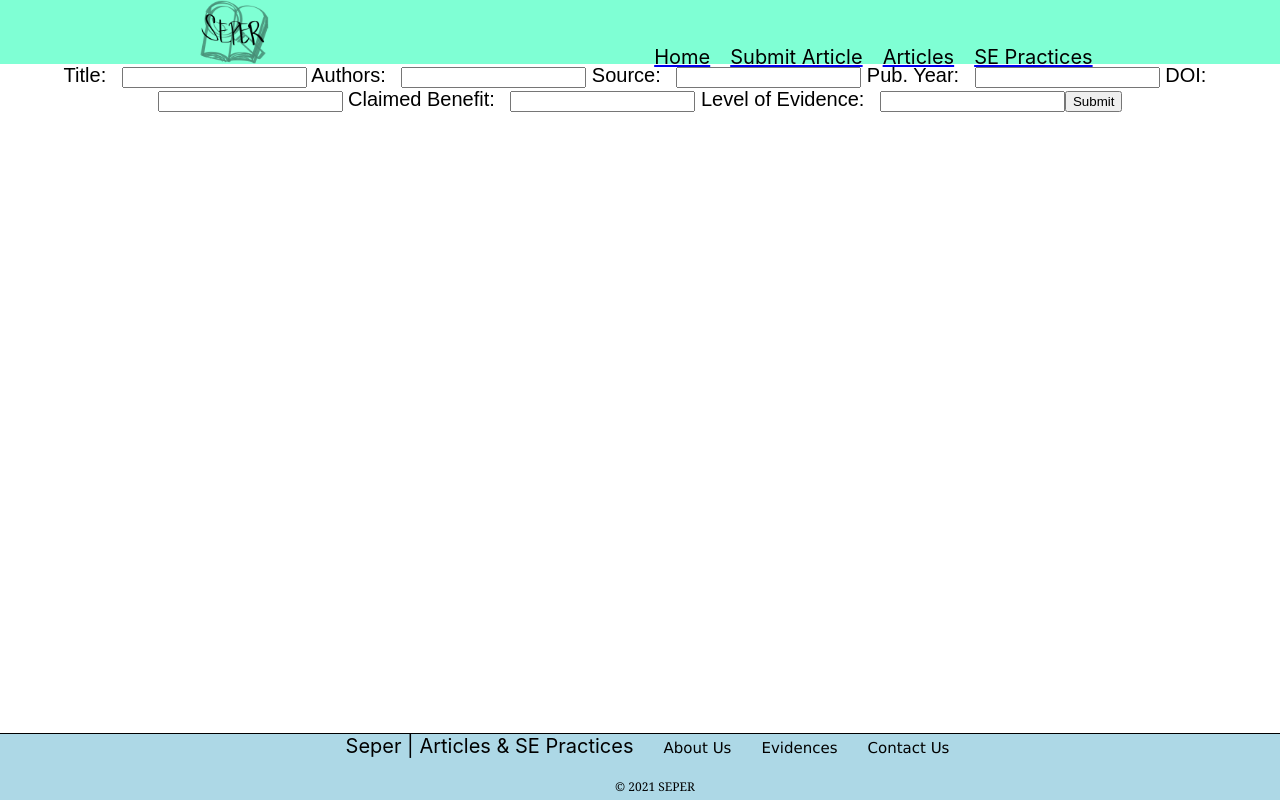
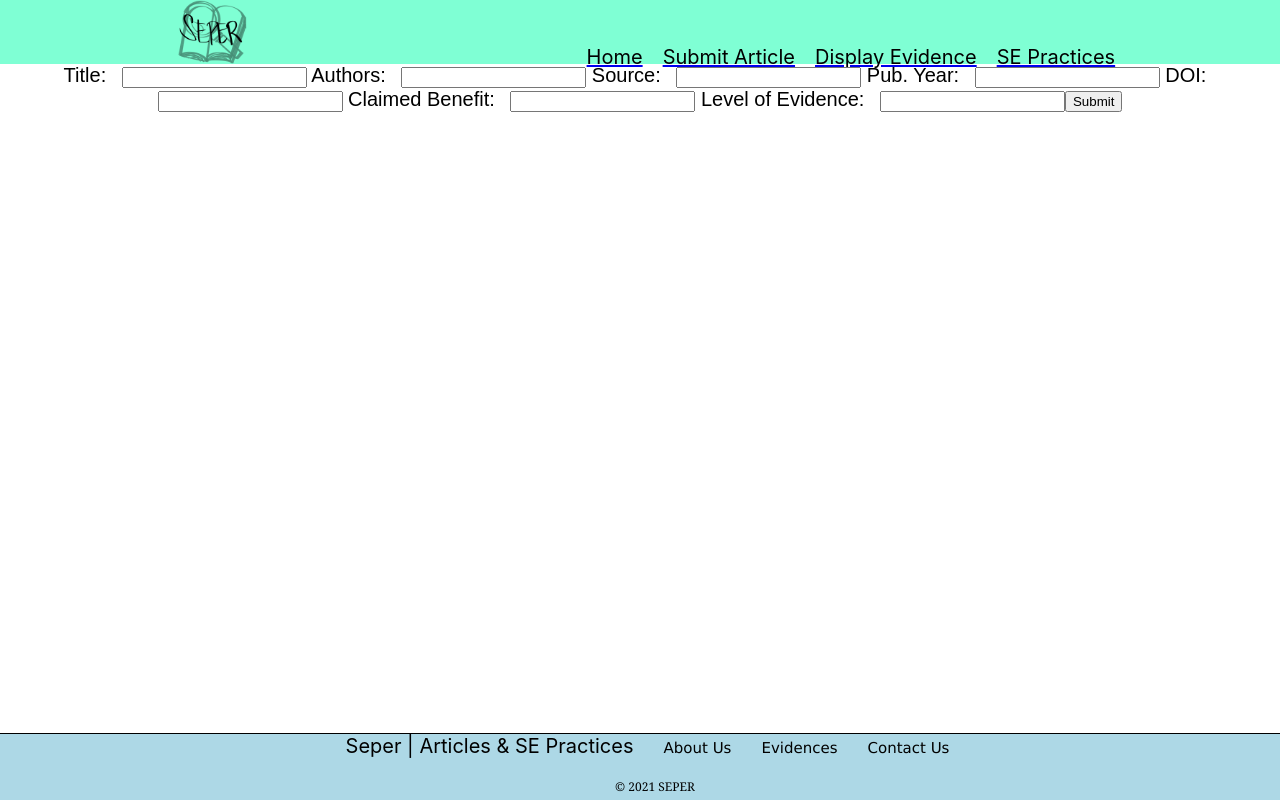
Before and after one commit to 1337-hacks/SEPER-frontend, a React (Create React App) app: page /SubmitPage in a window 1280 px wide. Built offline with nearby package versions, Linux system fonts and the light colour scheme.

Commit message:
Commit 005/ Submit page header fix

```diff
--- a/src/Components/Layout/Header/index.jsx
+++ b/src/Components/Layout/Header/index.jsx
@@ -25,8 +25,8 @@ const Header = () => {
                     <Link to = '/SubmitPage'>
                         <NavButtons> Submit Article </NavButtons>
                     </Link>
-                    <Link to = '/'>
-                        <NavButtons> Articles </NavButtons>
+                    <Link to = '/displayEvidence'>
+                        <NavButtons> Display Evidence </NavButtons>
                     </Link>
                     <Link to = '/'>
                         <NavButtons> SE Practices </NavButtons>
```
